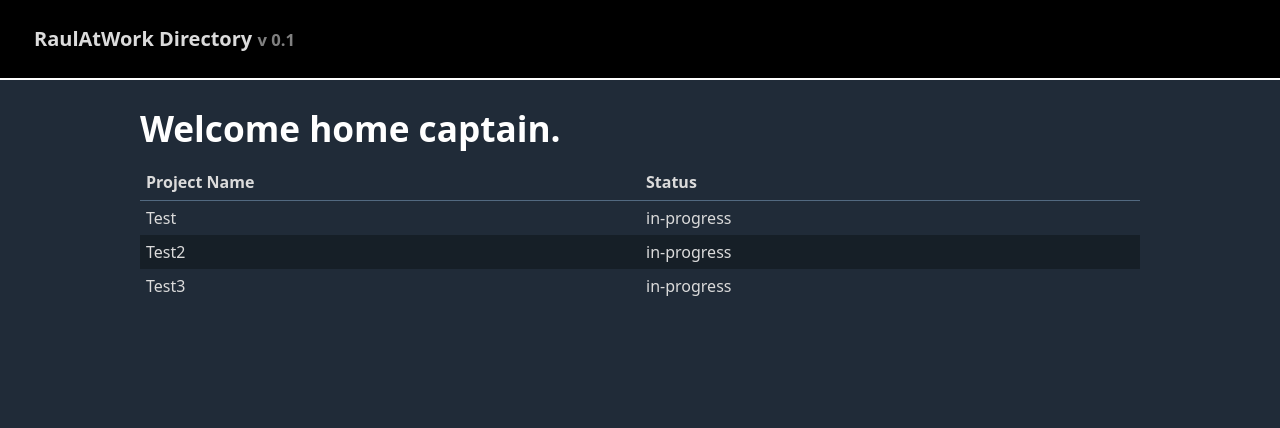
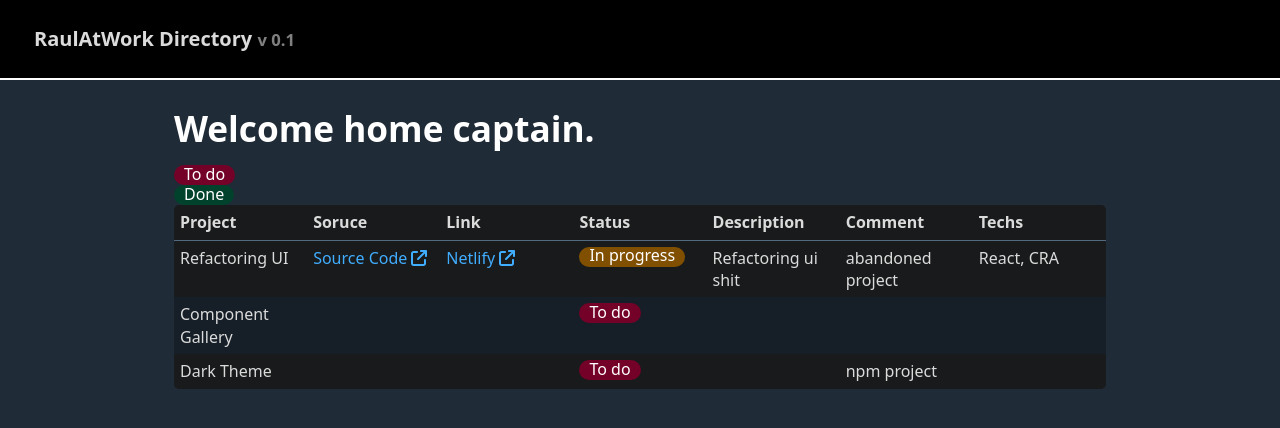
Before and after one commit to RaulAtWork/RaulAtWork-directory, a React (Vite) app: page / in a window 1280 px wide. Shown: the top 428 px of the page. Built offline with nearby package versions, Linux system fonts and the light colour scheme.

Commit message:
added projects, external links and status badges

```diff
--- a/package.json
+++ b/package.json
@@ -10,6 +10,9 @@
     "preview": "vite preview"
   },
   "dependencies": {
+    "@fortawesome/fontawesome-svg-core": "^6.5.2",
+    "@fortawesome/free-solid-svg-icons": "^6.5.2",
+    "@fortawesome/react-fontawesome": "^0.2.2",
     "react": "^18.2.0",
     "react-dom": "^18.2.0",
     "react-table": "^7.8.0"
--- /dev/null
+++ b/src/components/ExternalLink.jsx
@@ -0,0 +1,14 @@
+import React from "react";
+import { FontAwesomeIcon } from "@fortawesome/react-fontawesome";
+import { faArrowUpRightFromSquare } from "@fortawesome/free-solid-svg-icons/faArrowUpRightFromSquare";
+
+function ExternalLink({ link, display }) {
+  return (
+    <a className="link-external" href={link}>
+      {display}
+      <FontAwesomeIcon icon={faArrowUpRightFromSquare} />
+    </a>
+  );
+}
+
+export default ExternalLink;
--- a/src/components/ProjectTable.jsx
+++ b/src/components/ProjectTable.jsx
@@ -6,12 +6,32 @@ function ProjectsTable({ data }) {
   const columns = useMemo(
     () => [
       {
-        Header: "Project Name",
+        Header: "Project",
         accessor: "name",
+      },
+      {
+        Header: "Soruce",
+        accessor: "source",
+      },
+      {
+        Header: "Link",
+        accessor: "link",
       },
       {
         Header: "Status",
         accessor: "status",
+      },
+      {
+        Header: "Description",
+        accessor: "description",
+      },
+      {
+        Header: "Comment",
+        accessor: "comment",
+      },
+      {
+        Header: "Techs",
+        accessor: "techs",
       },
     ],
     []
--- /dev/null
+++ b/src/components/StatusBadge.jsx
@@ -0,0 +1,30 @@
+import React from "react";
+
+export const STATUS = {
+  INPROGRESS: 0,
+  DONE: 1,
+  TO_DO: 3,
+};
+
+// Store all the display and css class for the status badges
+function getStatusDetails(status) {
+  switch (status) {
+    case STATUS.INPROGRESS:
+      return { display: "In progress", class: "status-badge inprogress" };
+    case STATUS.DONE:
+      return { display: "Done", class: "status-badge done" };
+    case STATUS.TO_DO:
+      return { display: "To do", class: "status-badge todo" };
+  }
+}
+
+function StatusBadge({ status }) {
+    const badge = getStatusDetails(status)
+    if(!badge)
+        return
+    //else
+    return <span className={badge.class}>{badge.display}</span>
+
+}
+
+export default StatusBadge;
--- a/src/pages/Home.jsx
+++ b/src/pages/Home.jsx
@@ -1,25 +1,52 @@
 import React, { useMemo } from "react";
 import ProjectTable from "../components/ProjectTable";
+import StatusBadge, { STATUS } from "../components/StatusBadge";
+import ExternalLink from "../components/ExternalLink";
 
-function Home(){
+function Home() {
+  const projectData = useMemo(
+    () => [
+      {
+        name: "Refactoring UI",
+        source: (
+          <ExternalLink
+            link="https://github.com/RaulAtWork/Refactoring-UI-Best-Practice"
+            display="Source Code"
+          />
+        ),
+        link: (
+          <ExternalLink
+            link="https://raulatwork-refactoringui.netlify.app/"
+            display="Netlify"
+          />
+        ),
+        status: <StatusBadge status={STATUS.INPROGRESS} />,
+        description: "Refactoring ui shit",
+        comment: "abandoned project",
+        techs: "React, CRA",
+      },
+      {
+        name: "Component Gallery",
+        status: <StatusBadge status={STATUS.TO_DO} />,
+      },
+      {
+        name: "Dark Theme",
+        status: <StatusBadge status={STATUS.TO_DO} />,
+        comment: "npm project"
+      },
+    ],
+    []
+  );
 
-    const projectData = useMemo(() => [{
-        name: "Test",
-        status: "in-progress"
-    },
-    {
-        name: "Test2",
-        status: "in-progress"
-    },
-    {
-        name: "Test3",
-        status: "in-progress"
-    }], [])
+  return (
+    <>
+      <h1>Welcome home captain.</h1>
+      <StatusBadge status={STATUS.TO_DO} />
 
-    return (<>
-        <h1>Welcome home captain.</h1>
-        <ProjectTable data={projectData}/>
-    </>)
+      <StatusBadge status={STATUS.DONE} />
+      <ProjectTable data={projectData} />
+    </>
+  );
 }
 
-export default Home
+export default Home;
--- a/src/styles/overwrite.css
+++ b/src/styles/overwrite.css
@@ -43,4 +43,43 @@ header{
 .container{
     min-width: min(100vw, 800px);
     max-width: 1000px;
+    padding: 0 34px;
 }
+
+
+
+.status-badge{
+    color: white;
+    border-radius: 10px;
+    width: fit-content;
+    padding: 0 10px;
+    display: flex;
+    justify-content: center;
+    align-items: end;
+    font-weight: 500;
+    height: 20px;
+}
+
+.status-badge.inprogress{
+    background-color: hsl(37, 100%, 25%);
+    /*color: hsl(37, 100%, 13%);*/
+}
+
+.status-badge.done{
+    background-color: hsl(160, 100%, 13%);
+    /*color: hsl(160, 100%, 13%);*/
+}
+.status-badge.todo{
+    background-color: hsl(340, 98%, 23%);
+    /*color: hsl(340, 98%, 23%);*/
+}
+
+.link-external svg{
+    margin-left: 4px;
+}
+
+table{
+    background-color: #181a1b;
+    border-radius: 5px;
+    padding: 10px;
+}
```
Also changed, not shown: 1 other file (tests, documents, lock files or other folders).
